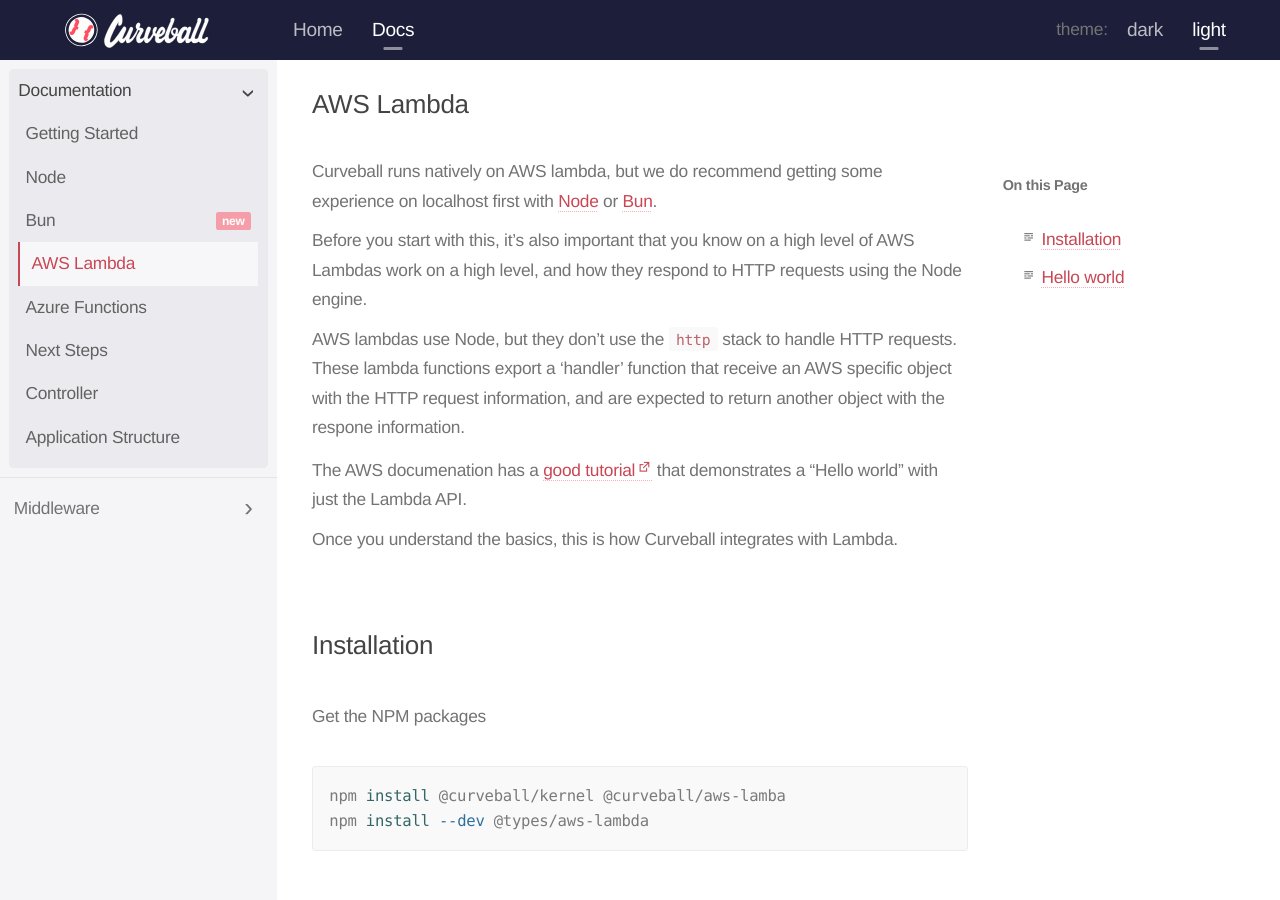
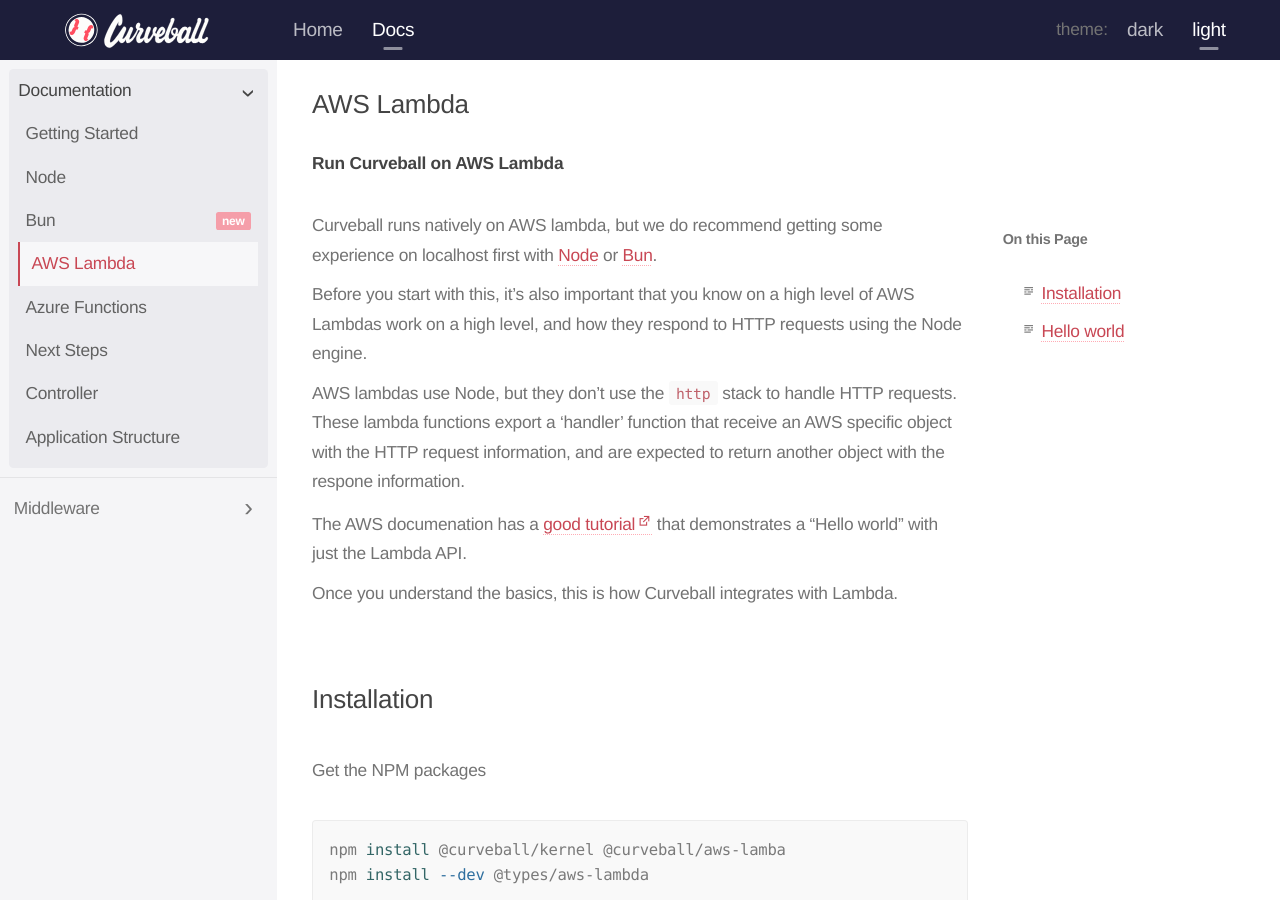
Before and after one commit to curveball/website, a Jekyll site: the page built from collections/_documentation/aws-lambda.md, in a window 1280 px wide and 900 px high. Built offline with Jekyll 4.4.1, drawn with Linux system fonts in a browser that asks for light colours.

Commit message:
Add example description property to front matter

```diff
--- a/collections/_documentation/aws-lambda.md
+++ b/collections/_documentation/aws-lambda.md
@@ -2,6 +2,7 @@
 layout: documentation
 title: AWS Lambda
 permalink: /docs/aws-lambda
+description: Run Curveball on AWS Lambda
 ---
 
 Curveball runs natively on AWS lambda, but we do recommend getting some
```
